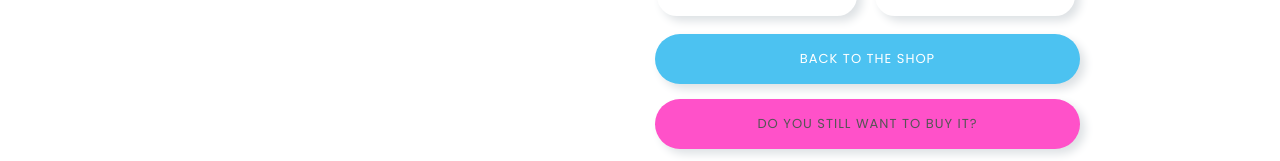
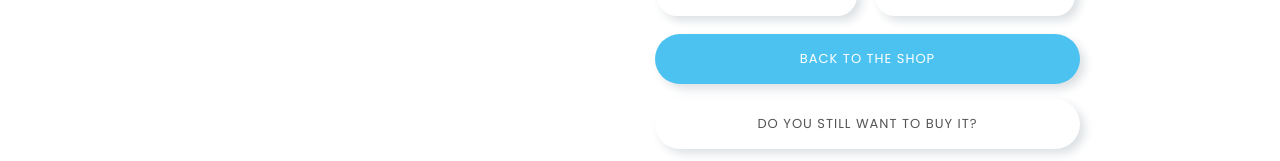
Before and after one commit to sofia-peracchi/gender-discount, a plain HTML site: page product-aeronautics.html in a window 1280 px wide. Shown: the part 638-799 px from the top of the page. Drawn offline with Linux system fonts and the light colour scheme; files whose address does not match are found by name.

Commit message:
Update product-aeronautics.html

```diff
--- a/product-aeronautics.html
+++ b/product-aeronautics.html
@@ -141,7 +141,7 @@
                                     </div>
                                     <div class="product-action clearfix">
                                         <div class="product-form__item--submit">
-                                            <button type="button" name="add" class="btn product-form__cart-submit"><a href="style="background-color:#fff;">
+                                            <button type="button" name="add" class="btn product-form__cart-submit"style="background-color:#fff;">
                                                 <span><a href="https://www.repubblica.it/dossier/cronaca/gender-gap-le-donne-presentano-il-conto/"> Do you still want to buy it?<a/></span>
                                             </button>
                                         </div>
```
